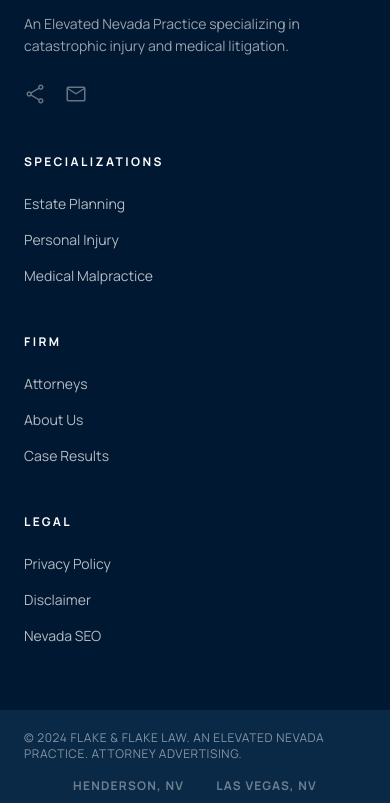
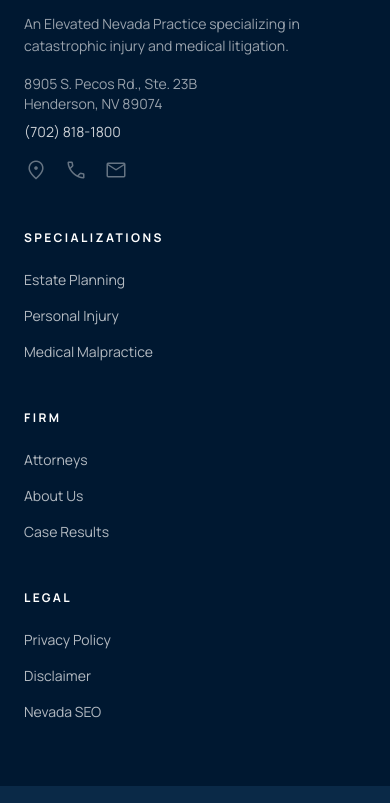
Before and after one commit to Gull-Stack/flake-flake-glacial, an Eleventy site: page src/index.njk in a window 390 px wide. Shown: the part 9289-10092 px from the top of the page. Built offline with nearby package versions, Linux system fonts and the light colour scheme; Eleventy itself is replaced by a stand-in of ours; files that its build step writes are made by us from their sources.

Commit message:
Bot Bogey: Pin Google Maps to Flake & Flake exact location, add address + phone to footer

```diff
--- a/src/_includes/footer.njk
+++ b/src/_includes/footer.njk
@@ -3,12 +3,17 @@
 <div class="grid grid-cols-1 md:grid-cols-4 gap-12 max-w-7xl mx-auto">
 <div class="md:col-span-1">
 <img src="/images/logos/flake-flake-logo-white.svg" alt="Flake & Flake Attorneys at Law" class="h-10 w-auto mb-4" />
-<p class="text-white/60 text-sm leading-relaxed mb-6 font-body">
+<p class="text-white/60 text-sm leading-relaxed mb-4 font-body">
 An Elevated Nevada Practice specializing in catastrophic injury and medical litigation.
 </p>
+<div class="space-y-2 text-sm text-white/60 font-body mb-4">
+<p>8905 S. Pecos Rd., Ste. 23B<br/>Henderson, NV 89074</p>
+<p><a href="tel:7028181800" class="text-white/80 hover:text-white transition-colors">(702) 818-1800</a></p>
+</div>
 <div class="flex space-x-4">
-<span class="material-symbols-outlined text-white/40 cursor-pointer hover:text-white transition-colors">share</span>
-<span class="material-symbols-outlined text-white/40 cursor-pointer hover:text-white transition-colors">mail</span>
+<a href="https://maps.google.com/?q=Flake+%26+Flake+Attorneys+at+Law" target="_blank" class="material-symbols-outlined text-white/40 cursor-pointer hover:text-white transition-colors">location_on</a>
+<a href="tel:7028181800" class="material-symbols-outlined text-white/40 cursor-pointer hover:text-white transition-colors">call</a>
+<a href="mailto:receptionist@flakeandflake.com" class="material-symbols-outlined text-white/40 cursor-pointer hover:text-white transition-colors">mail</a>
 </div>
 </div>
 <div class="md:col-span-1">
--- a/src/contact.njk
+++ b/src/contact.njk
@@ -59,7 +59,7 @@ Henderson, NV 89074
 </div>
 <!-- Map -->
 <div class="relative h-[400px] w-full bg-surface-container-low rounded-xl overflow-hidden editorial-shadow">
-<iframe src="https://www.google.com/maps/embed?pb=!1m18!1m12!1m3!1d103251.94385832063!2d-115.1095!3d36.0395!2m3!1f0!2f0!3f0!3m2!1i1024!2i768!4f13.1!3m3!1m2!1s0x80c8c5e34e0bb849%3A0x97f1ff7e0a4e0b21!2sHenderson%2C%20NV!5e0!3m2!1sen!2sus!4v1711234567890!5m2!1sen!2sus" width="100%" height="100%" style="border:0;" allowfullscreen="" loading="lazy" referrerpolicy="no-referrer-when-downgrade" class="absolute inset-0"></iframe>
+<iframe src="https://www.google.com/maps/embed?pb=!1m18!1m12!1m3!1d3224.5!2d-115.1012407!3d36.027348!2m3!1f0!2f0!3f0!3m2!1i1024!2i768!4f13.1!3m3!1m2!1s0x80c8cfd6ea29f71b%3A0x6c17458cd3313ff6!2sFlake%20%26%20Flake%20Attorneys%20at%20Law!5e0!3m2!1sen!2sus!4v1711234567890!5m2!1sen!2sus"></iframe>
 </div>
 </div>
 <!-- Consultation Form Card -->
```
